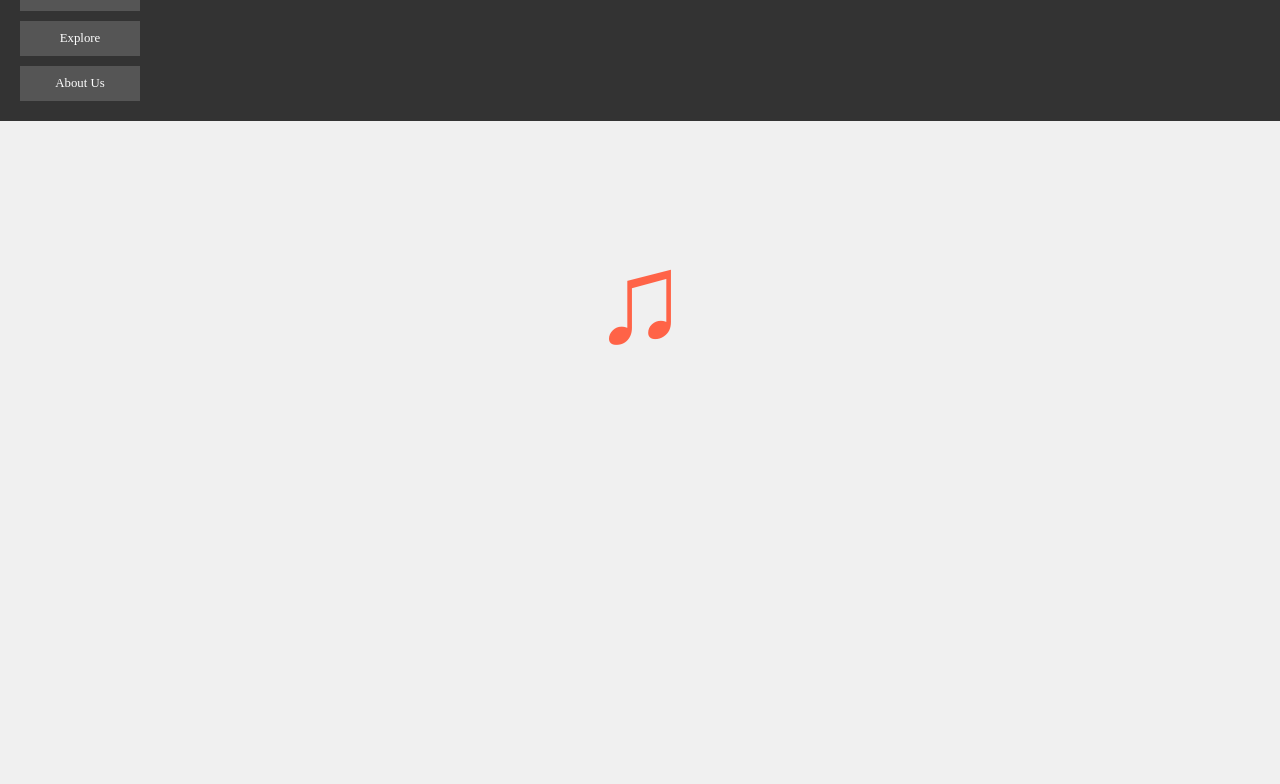
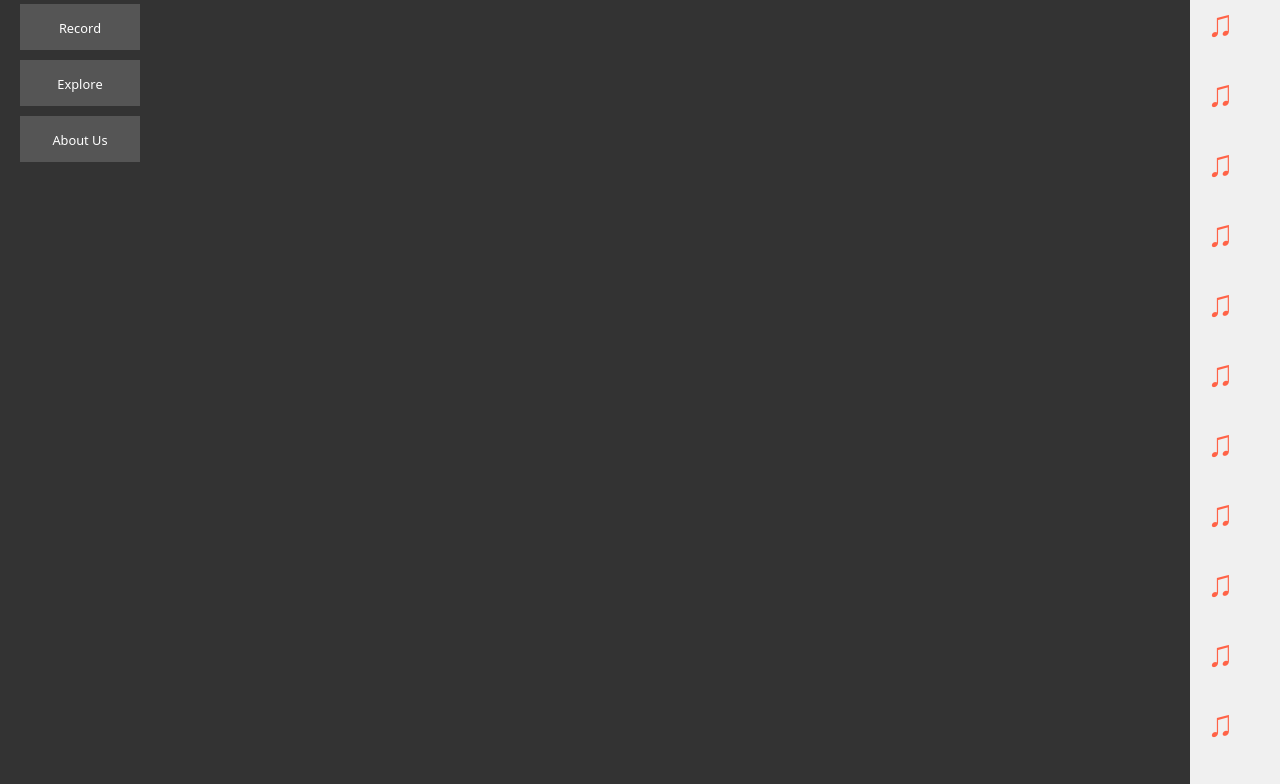
Before and after one commit to paulmaleauxney/audieaux, a plain HTML site: page index.html in a window 1280 px wide. Shown: the part 101-885 px from the top of the page. Before the commit the page ends 800 px from the top, so only its background shows below. Drawn offline with Linux system fonts and the light colour scheme.

Commit message:
Update index.html

```diff
--- a/index.html
+++ b/index.html
@@ -12,6 +12,7 @@
             overflow: hidden;
             display: flex;
             background-color: #f0f0f0; /* Set the background color for the whole body */
+            font-family: 'Noto Sans Symbols', sans-serif; /* Specify the external font */
         }
 
         header {
@@ -19,7 +20,7 @@
             color: white;
             text-align: center;
             padding: 20px;
-            position: center;
+            position: relative;
             width: 100%;
         }
 
@@ -45,12 +46,16 @@
             font-size: 0.8em; /* Adjusted font size */
         }
 
-        #centerNote {
-            font-size: 8em; /* Increased musical note size */
-            position: absolute;
-            left: 50%;
-            top: 50%;
-            transform: translate(-50%, -50%);
+        #musicalNotes {
+            flex-grow: 1; /* Take remaining width */
+            display: grid;
+            grid-template-columns: repeat(auto-fill, 50px); /* Adjust the size of the musical notes */
+            gap: 5px;
+            padding: 20px;
+        }
+
+        .note {
+            font-size: 2em;
             animation: colorChange 5s infinite;
         }
 
@@ -78,7 +83,29 @@
         </nav>
     </header>
 
-    <div id="centerNote">&#9835;</div>
+    <div id="musicalNotes">
+        <!-- Content goes here -->
+    </div>
+
+    <script>
+        // JavaScript to dynamically float musical notes
+        const musicalNotesContainer = document.getElementById('musicalNotes');
+
+        function createNote() {
+            const note = document.createElement('div');
+            note.className = 'note';
+            note.innerHTML = '&#9835;'; // Unicode musical note symbol
+            musicalNotesContainer.appendChild(note);
+        }
+
+        // Create an initial set of notes
+        for (let i = 0; i < 50; i++) {
+            createNote();
+        }
+
+        // Add more notes every few seconds (adjust as needed)
+        setInterval(createNote, 5000);
+    </script>
 
 </body>
 </html>
```
